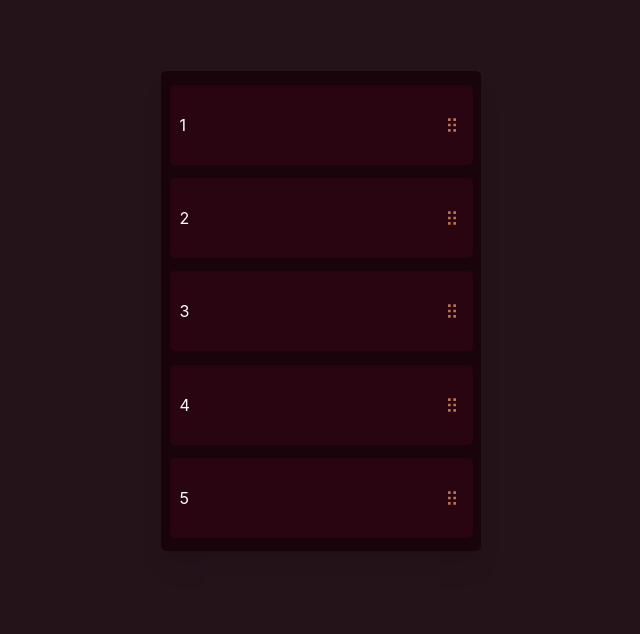
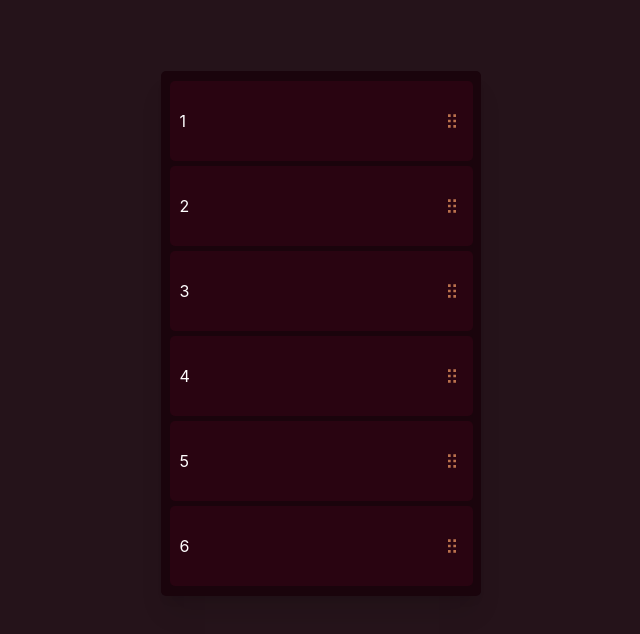
Before and after one commit to r0sen-ritter/srtr, a React (Vite) app: page / in a window 1280 px wide. Shown: the top 634 px of the page, without its empty margins (319-959 px from the left). Built offline with nearby package versions, Linux system fonts and the light colour scheme.

Commit message:
indicator

```diff
--- a/src/App.tsx
+++ b/src/App.tsx
@@ -9,6 +9,7 @@ function App() {
     "3",
     "4",
     "5",
+    "6",
   ]);
 
   return (
--- a/src/components/ContainerItem.css
+++ b/src/components/ContainerItem.css
@@ -21,6 +21,3 @@
   align-items: center;
   justify-content: center;
 }
-.container-item.over {
-  background-color: #ff9900;
-}
--- /dev/null
+++ b/src/components/DragIndicator.css
@@ -0,0 +1,5 @@
+.drag-line-indicator {
+  height: 2px;
+  background: #ff9900;
+  width: 80%;
+}
--- /dev/null
+++ b/src/components/DragIndicator.tsx
@@ -0,0 +1,5 @@
+import "./DragIndicator.css";
+
+const DragIndicator = () => <div className="drag-line-indicator" />;
+
+export default DragIndicator;
--- a/src/components/SortableContainer.css
+++ b/src/components/SortableContainer.css
@@ -1,11 +1,13 @@
 .sortable-container {
-  height: 30rem;
+  height: 100%;
   width: 20rem;
+  padding-top: 10px;
+  padding-bottom: 10px;
   background-color: rgb(26, 4, 12);
   border-radius: 5px;
   display: flex;
+  gap: 5px;
   flex-direction: column;
-  justify-content: space-evenly;
   align-items: center;
   box-shadow: 0 20px 25px -5px rgb(0 0 0 / 0.1),
     0 8px 10px -6px rgb(0 0 0 / 0.1);
--- a/src/components/SortableContainer.tsx
+++ b/src/components/SortableContainer.tsx
@@ -1,5 +1,7 @@
+import React, { useState } from "react";
 import "./SortableContainer.css";
 import ContainerItem from "./ContainerItem";
+import DragIndicator from "./DragIndicator";
 
 interface SortableContainerProps {
   containerElements: String[];
@@ -10,13 +12,14 @@ const SortableContainer = ({
   containerElements,
   setContainerElements,
 }: SortableContainerProps) => {
-  let dragSrcIndex: number;
+  const [dragIndex, setDragIndex] = useState<number | null>(null);
+  const [overIndex, setOverIndex] = useState<number | null>(null);
 
   const handleDragStart = (
     e: React.DragEvent<HTMLDivElement>,
     index: number
   ) => {
-    dragSrcIndex = index;
+    setDragIndex(index);
   };
 
   const handleDragOver = (
@@ -24,32 +27,37 @@ const SortableContainer = ({
     index: number
   ) => {
     e.preventDefault();
-    e.currentTarget.classList.add("over");
+    setOverIndex(index);
   };
 
   const handleDragLeave = (
     e: React.DragEvent<HTMLDivElement>,
     index: number
   ) => {
-    e.currentTarget.classList.remove("over");
+    setOverIndex(null);
   };
 
   const handleDrop = (e: React.DragEvent<HTMLDivElement>, index: number) => {
     e.preventDefault();
+    setOverIndex(null);
 
     const newContainerElements = [...containerElements];
-    const draggedElement = newContainerElements[dragSrcIndex];
-    newContainerElements.splice(dragSrcIndex, 1);
+    const draggedElement = newContainerElements[dragIndex as number];
+    newContainerElements.splice(dragIndex as number, 1);
     newContainerElements.splice(index, 0, draggedElement);
 
     setContainerElements(newContainerElements);
-    e.currentTarget.classList.remove("over");
   };
 
   return (
     <div className="sortable-container">
       {containerElements.map((containerElement, index) => {
         return (
+          <>
+            {dragIndex !== null &&
+              overIndex !== null &&
+              dragIndex > overIndex &&
+              index === overIndex && <DragIndicator />}
             <ContainerItem
               key={index}
               index={index}
@@ -59,6 +67,11 @@ const SortableContainer = ({
               handleDragLeave={handleDragLeave}
               handleDrop={handleDrop}
             />
+            {dragIndex !== null &&
+              overIndex !== null &&
+              dragIndex < overIndex &&
+              index === overIndex && <DragIndicator />}
+          </>
         );
       })}
     </div>
```
Lines whose indentation alone changed are shown as unchanged.
